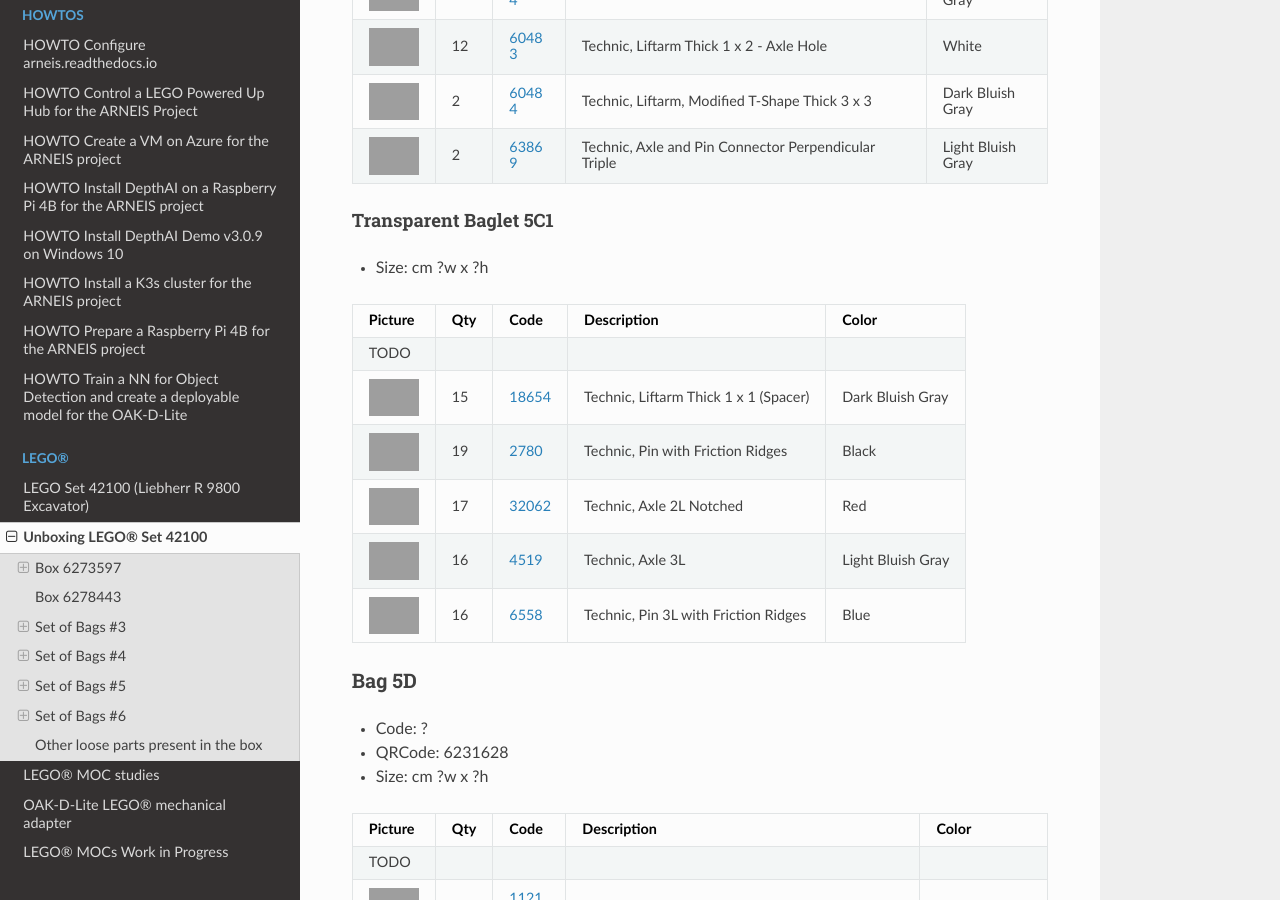
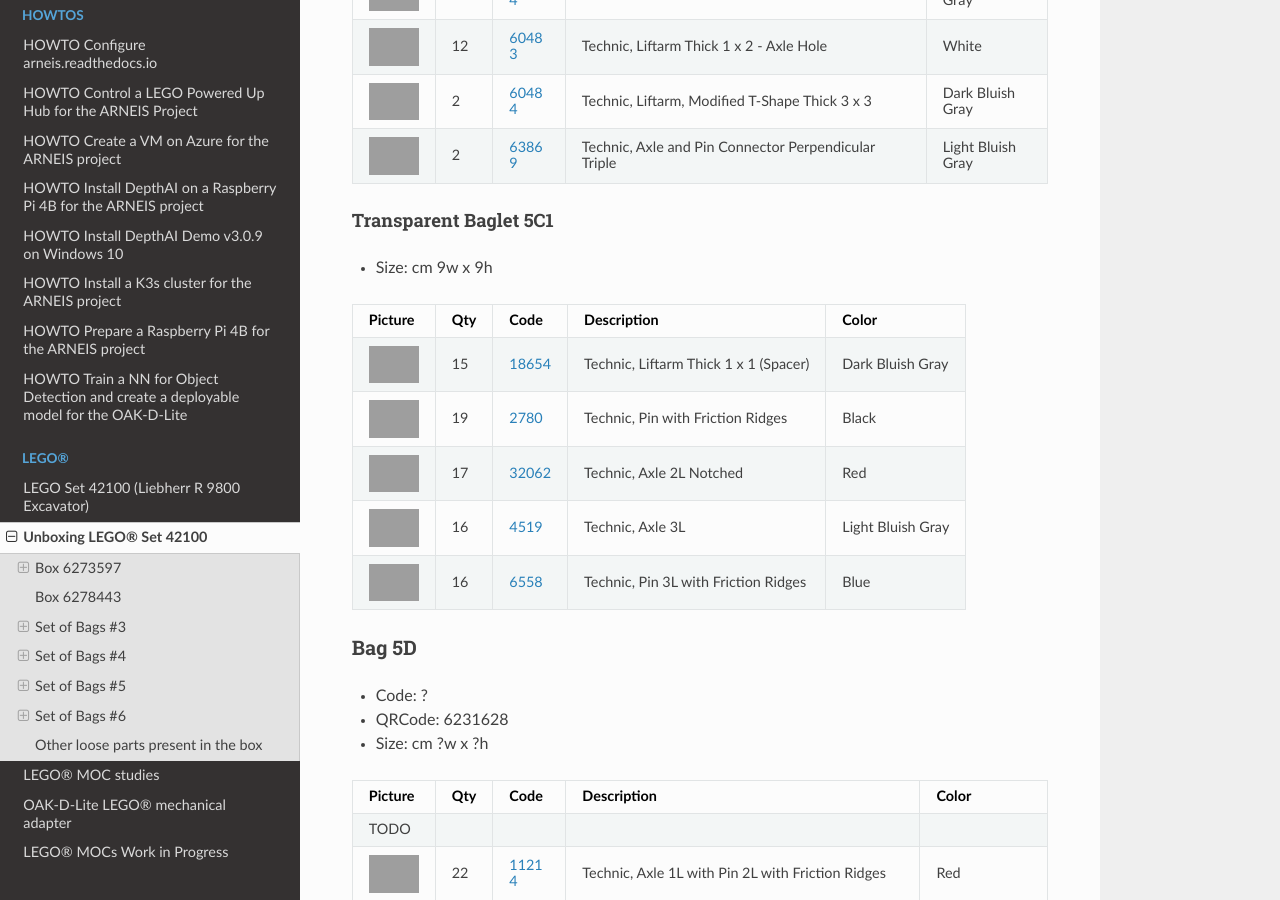
Before and after one commit to B-AROL-O/ARNEIS, a Sphinx documentation site: the page built from docs/lego-set-42100/unboxing-lego-set-42100.md, in a window 1280 px wide and 900 px high, scrolled down 33568 px. Built offline with Sphinx 7.4.7 and the Read the Docs theme 2.0.0, drawn with Linux system fonts in a browser that asks for light colours.

Commit message:
Verify Transparent Baglet 5C1
Signed-off-by: Gianpaolo Macario <gmacario@gmail.com>

```diff
--- a/docs/lego-set-42100/unboxing-lego-set-42100.md
+++ b/docs/lego-set-42100/unboxing-lego-set-42100.md
@@ -849,11 +849,10 @@ Picture | Qty | Code | Description | Color |
 
 #### Transparent Baglet 5C1
 
-* Size: cm ?w x ?h
+* Size: cm 9w x 9h
 
 Picture | Qty | Code | Description | Color |
 --------|----:|------|-------------|-------|
-TODO
 ![18654](https://img.bricklink.com/P/85/18654.jpg)| 15 | [18654](https://www.bricklink.com/v2/catalog/catalogitem.page?P=18654&idColor=85) | Technic, Liftarm Thick 1 x 1 (Spacer) | Dark Bluish Gray
 ![2780](https://img.bricklink.com/P/11/2780.jpg)| 19 | [2780](https://www.bricklink.com/v2/catalog/catalogitem.page?P=2780&idColor=11) | Technic, Pin with Friction Ridges | Black
 ![32062](https://img.bricklink.com/P/5/32062.jpg)| 17 | [32062](https://www.bricklink.com/v2/catalog/catalogitem.page?P=32062&idColor=5) | Technic, Axle  2L Notched | Red
```
